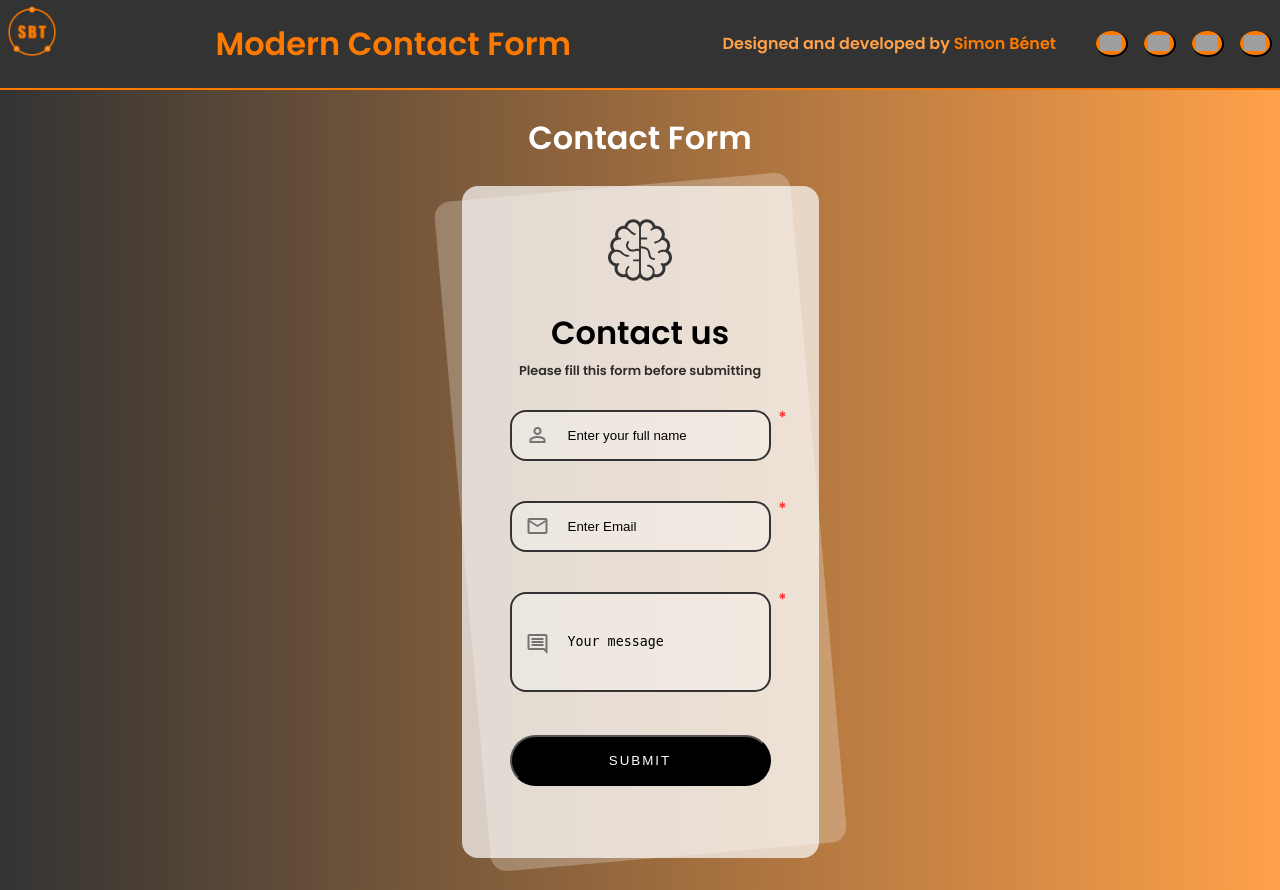
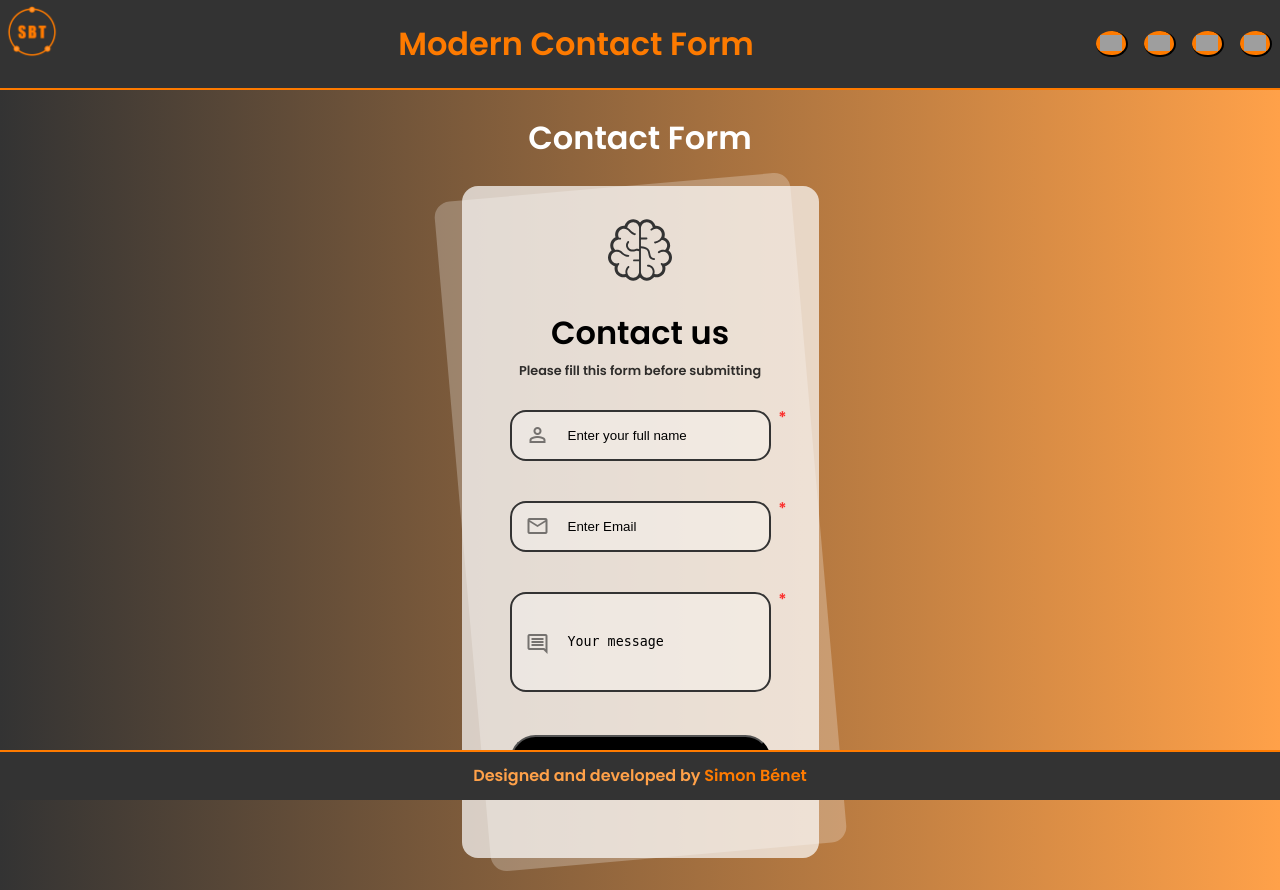
Before and after one commit to SimonBnt/Contact-form, a PHP site: page / in a window 1280 px wide. Run offline with PHP 8.4, Linux system fonts and the light colour scheme; grey boxes are pictures that could not be loaded.

Commit message:
footer html and scss fix

```diff
--- a/index.php
+++ b/index.php
@@ -36,9 +36,6 @@
             </div>
             <div id="burgerMenuContentContainer">
                 <div id="closeBurgerMenu" title="Cliquez pour fermer">x</div>
-                <div id="myLink">
-                    <p>Designed and developed by <a href="https://simonbenet.com/index.html" title="Link to my website" rel="noopener noreferrer" target="_blank" ><strong>Simon Bénet</strong></a></p>
-                </div>
                 <div id="contactIconsContainer">
                     <!-- <a href="" class="externLink" rel="noopener noreferrer" target="_blank"><img class="externLinkIcons" title="Link to my Facebook profile" src="/assets/img/svg/facebook.svg" alt="Facebook icon"></a> -->
                     <a href="https://www.linkedin.com/in/simon-b%C3%A9net/" class="externLink" title="link to my Linkedin profile" rel="noopener noreferrer" target="_blank"><img class="externLinkIcons" src="https://cdn-icons-png.flaticon.com/128/3128/3128219.png" alt="Linkedin icon"></a>
@@ -115,5 +112,10 @@
             </div>
         </div>
     </main>
+    <footer>
+        <div id="myLink">
+            <p>Designed and developed by <a href="https://simonbenet.com/index.html" title="Link to my website" rel="noopener noreferrer" target="_blank" ><strong>Simon Bénet</strong></a></p>
+        </div>
+    </footer>
 </body>
 </html>
--- a/src/sass/layout/_footer.scss
+++ b/src/sass/layout/_footer.scss
@@ -1,16 +1,26 @@
 footer {
-    display: flex;
-    align-items: center;
-    justify-content: center;
     width: 100%;
-    text-align: center;
-    font-size: 2rem;
-    color: black;
-    margin: 12rem 0 1rem 0;
+    background-color: #333;
+    position: fixed;
+    bottom: 0;
+    padding: 1rem 0;
+    border-top: solid #ff7b00 2px;
 
-    p {
-        border: solid 2px #333;
+    #myLink {
+        margin-bottom: 1rem;
         padding: 1rem;
-        border-radius: 0.5rem;
+        text-align: center;
+         color: #ffa149;
+
+
+        @include respondTo(md) {
+            margin-bottom: 0;
+            padding: 0;
+        }
+
+        a {
+            text-decoration: none;
+            color: #ff7b00;
+        }
     }
 }
--- a/src/sass/layout/_header.scss
+++ b/src/sass/layout/_header.scss
@@ -87,24 +87,6 @@ header {
                 gap: 0 2rem;
             }
 
-            #myLink {
-                margin-bottom: 1rem;
-                padding: 1rem;
-                text-align: center;
-                 color: #ffa149;
-
-
-                @include respondTo(md) {
-                    margin-bottom: 0;
-                    padding: 0;
-                }
-
-                a {
-                    text-decoration: none;
-                    color: #ff7b00;
-                }
-            }
-
             #closeBurgerMenu {
                 color: #ff7b00;
                 font-weight: bolder;
```
Also changed, not shown: assets/css/styles.min.css, 1 other file.
